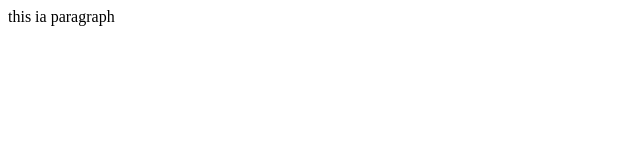
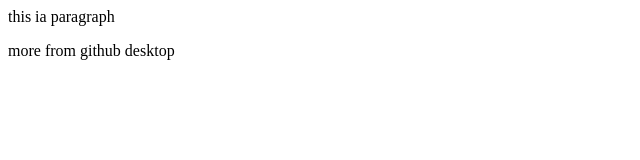
Before and after one commit to SyedMuzammiluddin/apnaycollege, a plain HTML site: page index.html in a window 1280 px wide. Shown: the whole page, without its empty margins (0-640 px from the left). Drawn offline with Linux system fonts and the light colour scheme.

Commit message:
Update index.html

```diff
--- a/index.html
+++ b/index.html
@@ -1 +1,2 @@
 <p>this ia paragraph</p>
+<p>more from github desktop</p>
```
